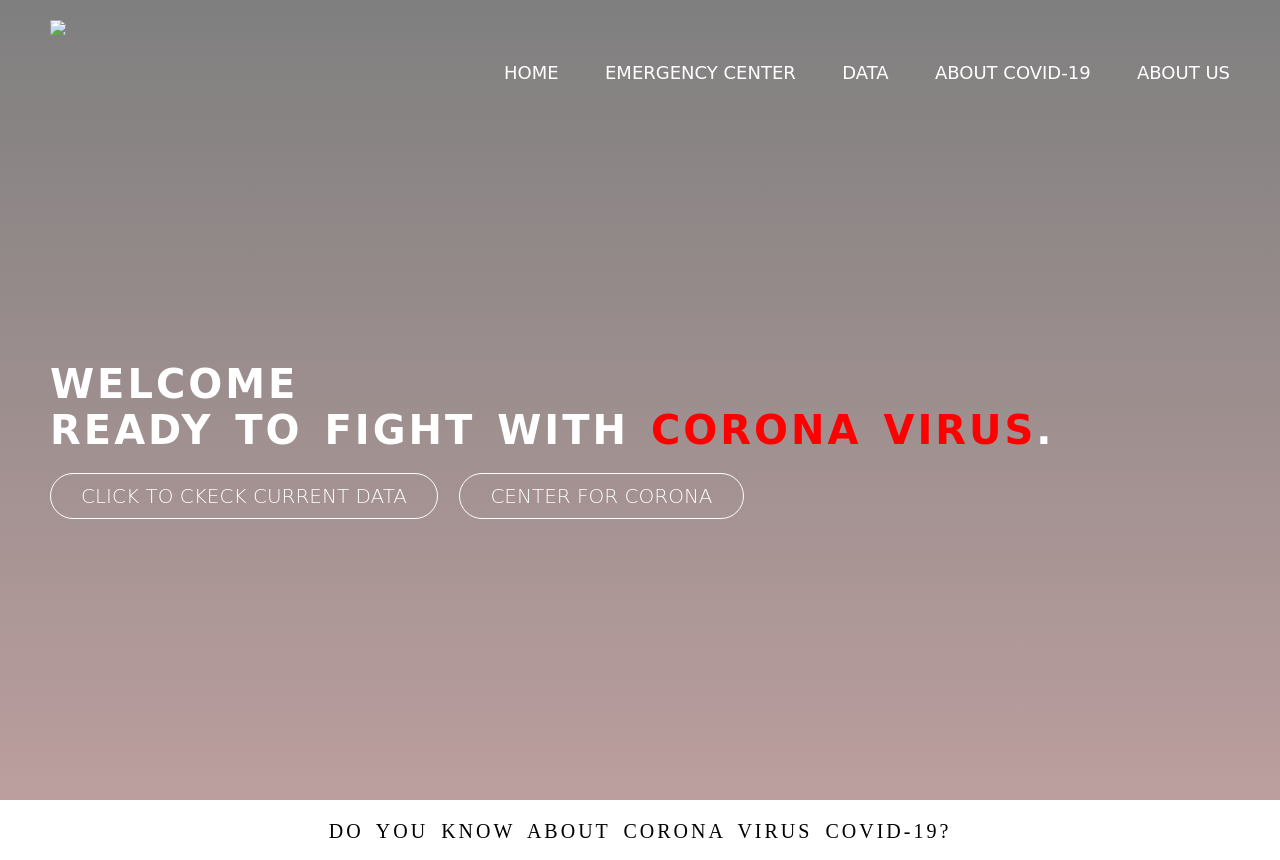
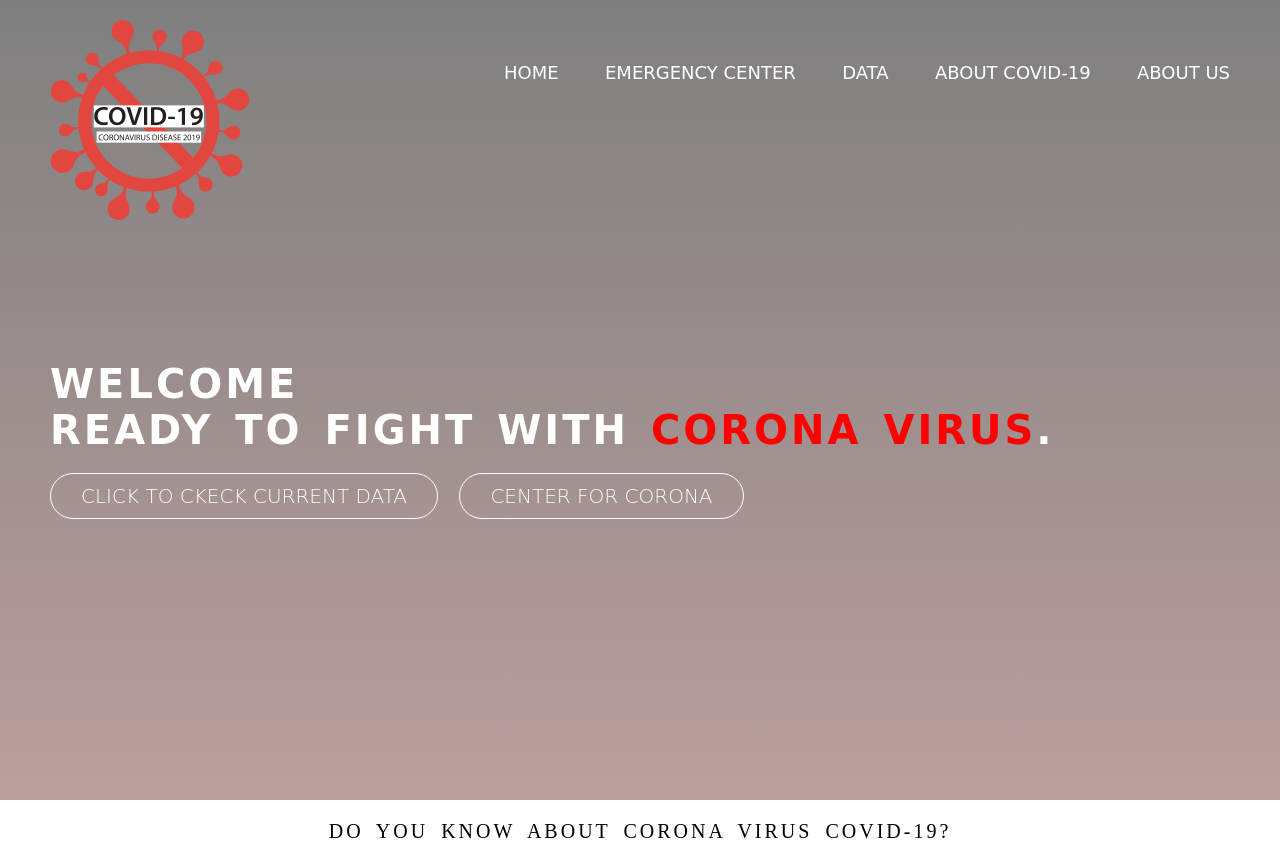
Before and after one commit to sakshi5g/corona, a plain HTML site: page index.html in a window 1280 px wide. Shown: the top 860 px of the page. Drawn offline with nearby package versions, Linux system fonts and the light colour scheme; no server answers; grey boxes are pictures that could not be loaded; a web font is replaced by a local one.

Commit message:
Update index.html

```diff
--- a/index.html
+++ b/index.html
@@ -14,7 +14,7 @@
     <header>
         <nav>
             <div class="row clearfix">
-                <img src="image/logo.jpeg" class="logo">
+                <img src="logo.jpeg" class="logo">
                 <ul class="main-nav animate__slideInDown" id="check">
                     <li><a href="">Home</a></li>
                     <li><a href="">Emergency center</a></li>
```
